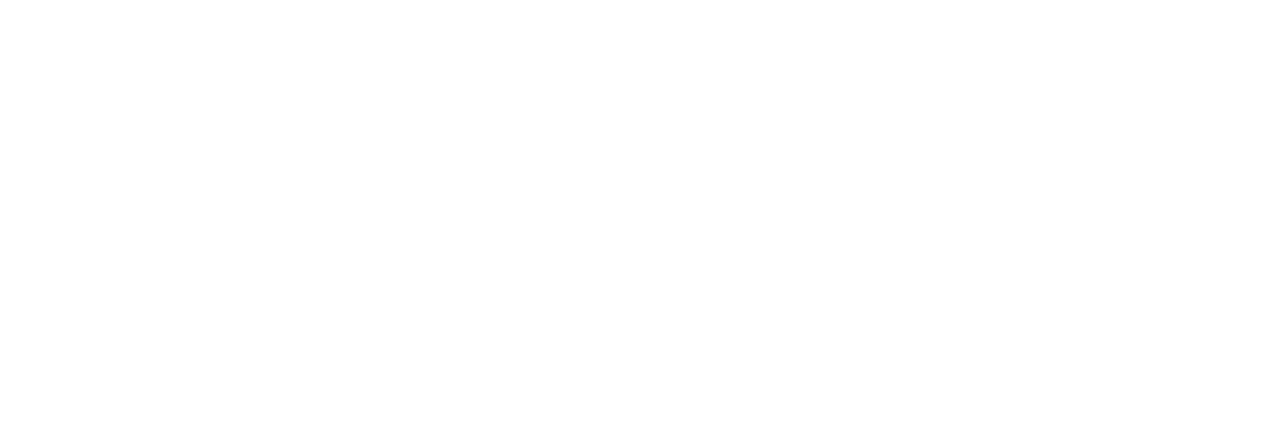
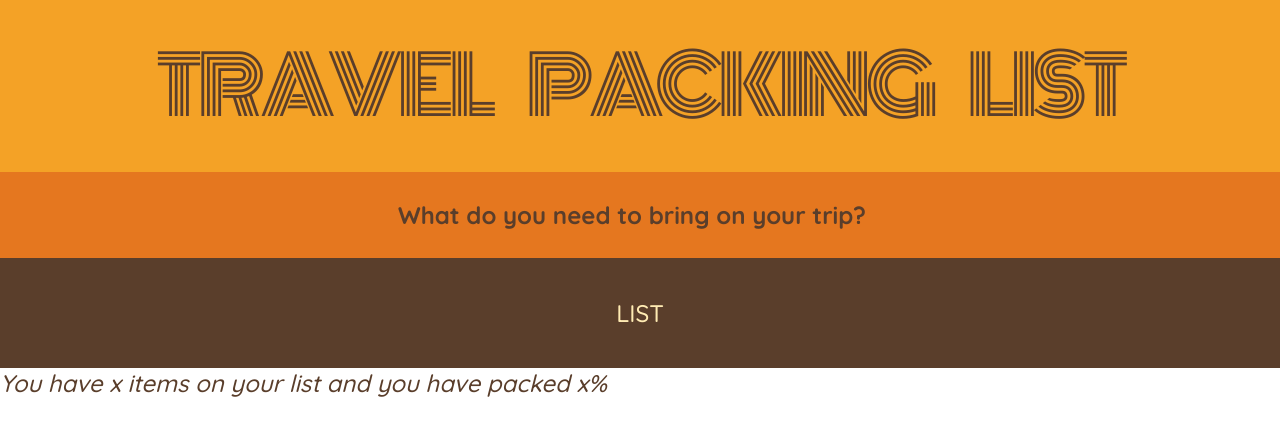
Before and after one commit to paulynompico/travel-list, a React (Create React App) app: page / in a window 1280 px wide. Shown: the top 436 px of the page. Built offline with nearby package versions, Linux system fonts and the light colour scheme.

Commit message:
Display components

```diff
--- a/src/App.js
+++ b/src/App.js
@@ -1,4 +1,13 @@
-export default function App() {}
+export default function App() {
+  return (
+    <div className="container">
+      <Header />
+      <Form />
+      <List />
+      <Footer />
+    </div>
+  );
+}
 
 function Header() {
   return <h1>Travel Packing List</h1>;
```
